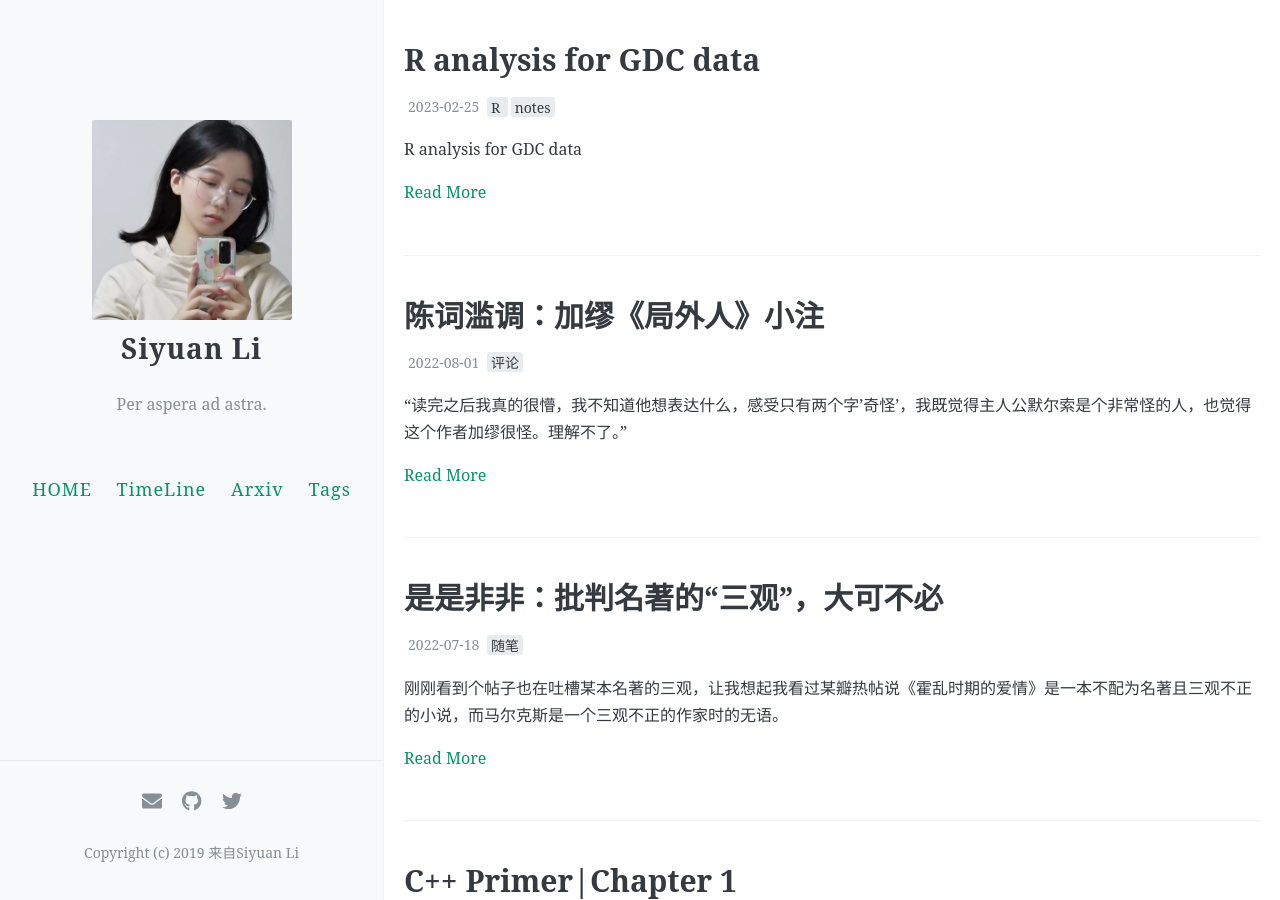
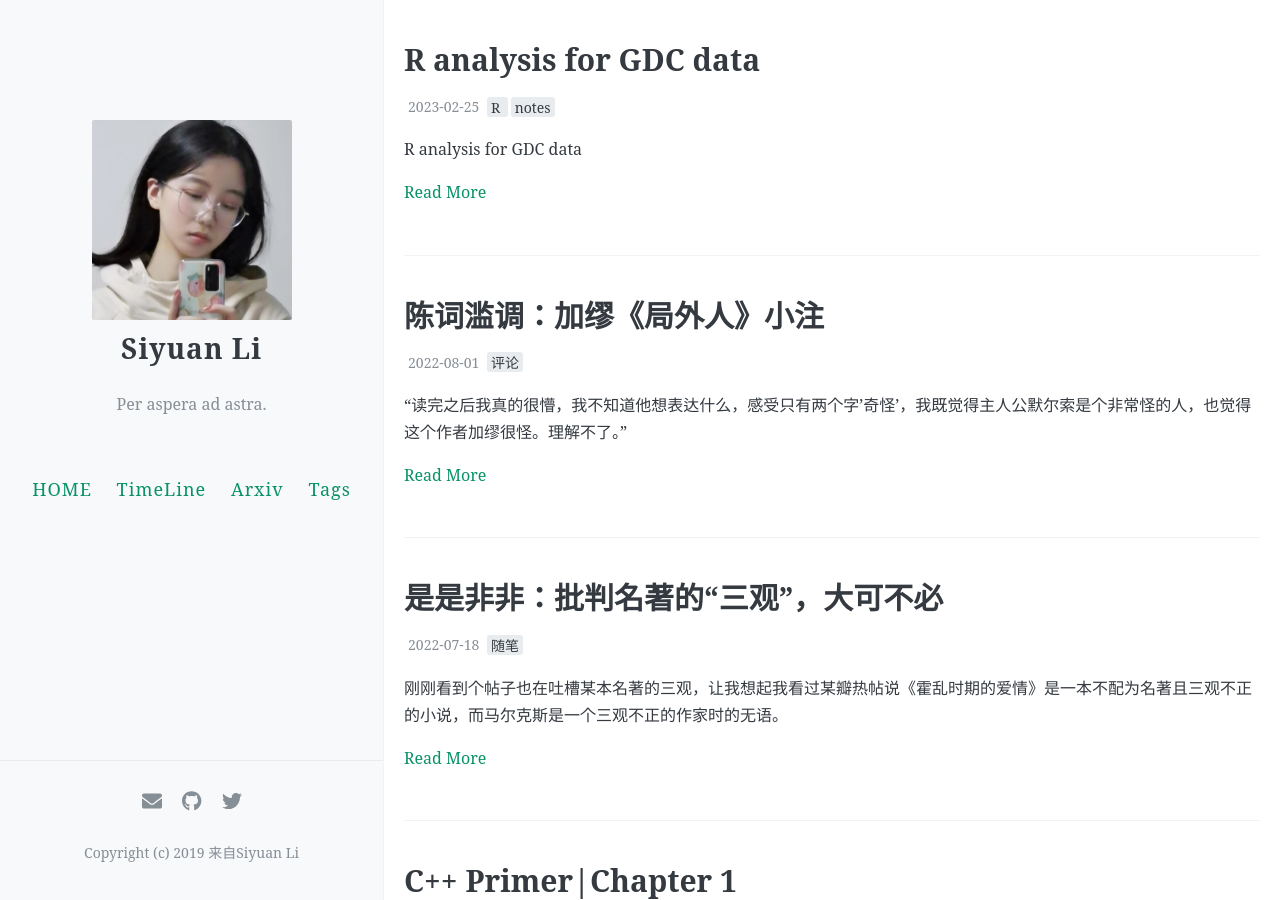
Before and after one commit to ApolloLSY/Attic, a Jekyll site: the page built from index.html, in a window 1280 px wide and 900 px high. Built offline with Jekyll 4.4.1, drawn with Linux system fonts in a browser that asks for light colours; the list of posts is cut into pages by our own code; comment, search, counter and statistics services are not loaded.

Commit message:
Update _config.yml

```diff
--- a/_config.yml
+++ b/_config.yml
@@ -17,7 +17,7 @@
 #
 
 # 你的博客logo图片URL，建议尺寸不超过300px × 300px
-avatar: https://github.com/ApolloLSY/Attic/blob/master/images/Photo3.png?raw=true
+avatar: https://github.com/ApolloLSY/Attic/blob/master/images/Photo4.png?raw=true
 
 # 你的favicon（出现在浏览器tab上）图片URL，建议使用较小(64px × 64px)的图片
 favicon: https://s2.loli.net/2023/09/04/mVRZ8IFg4aCqXe2.png
```
